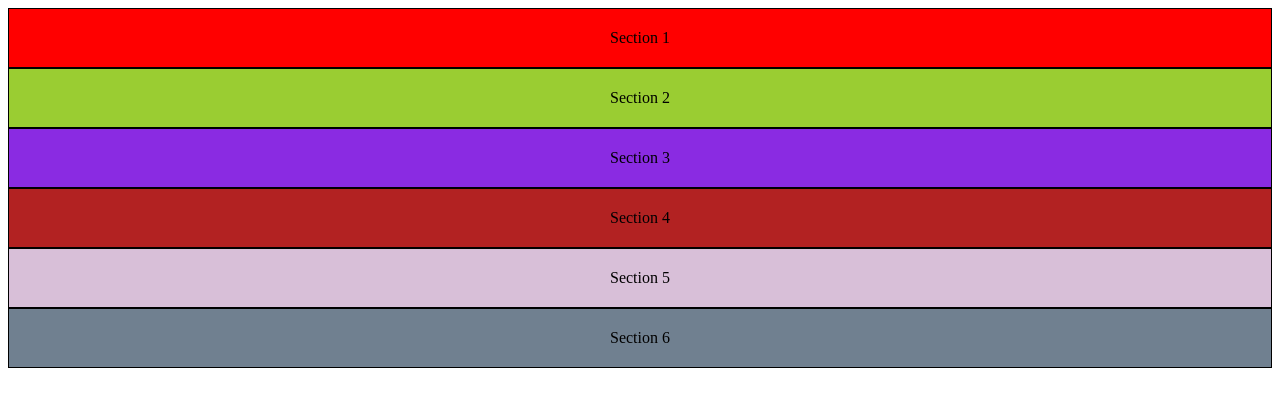
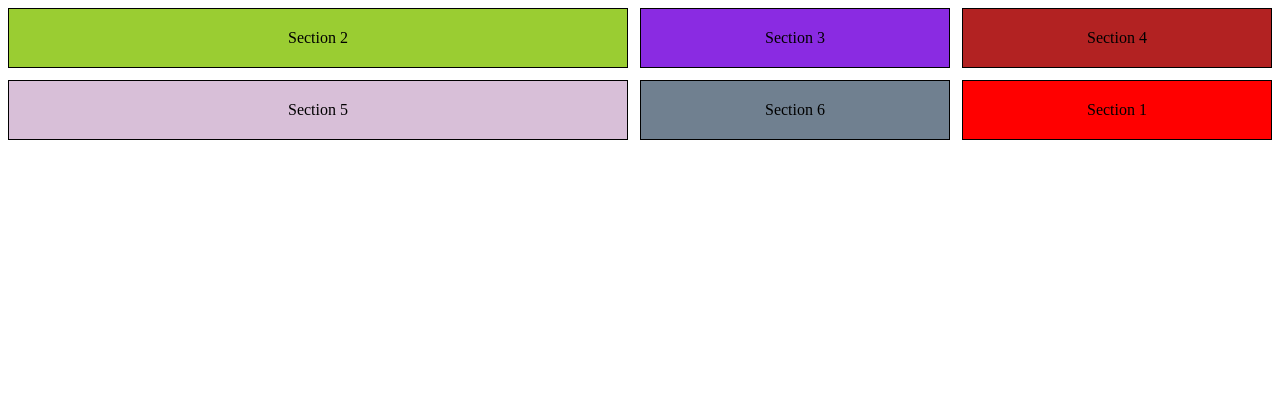
Before and after one commit to emreavcia/poco-emreavci, a plain HTML site: page Week02/grid/index.html in a window 1280 px wide. Drawn offline with Linux system fonts and the light colour scheme.

```diff
--- a/Week02/grid/style.css
+++ b/Week02/grid/style.css
@@ -29,4 +29,11 @@ grid
 
 .container {
   display: grid;
+  grid-template: 1fr 1fr/2fr 1fr 1fr;
+  gap: 12px;
 }
+
+.box1 {
+  grid-column: 3/4;
+  grid-row: 2/3;
+}
```
